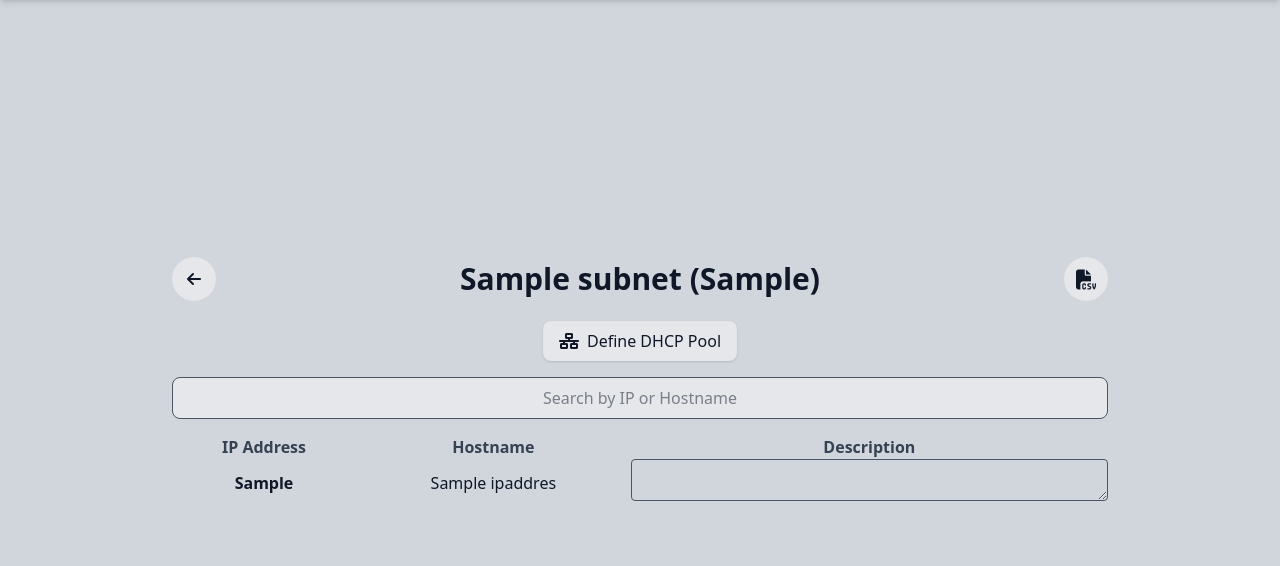
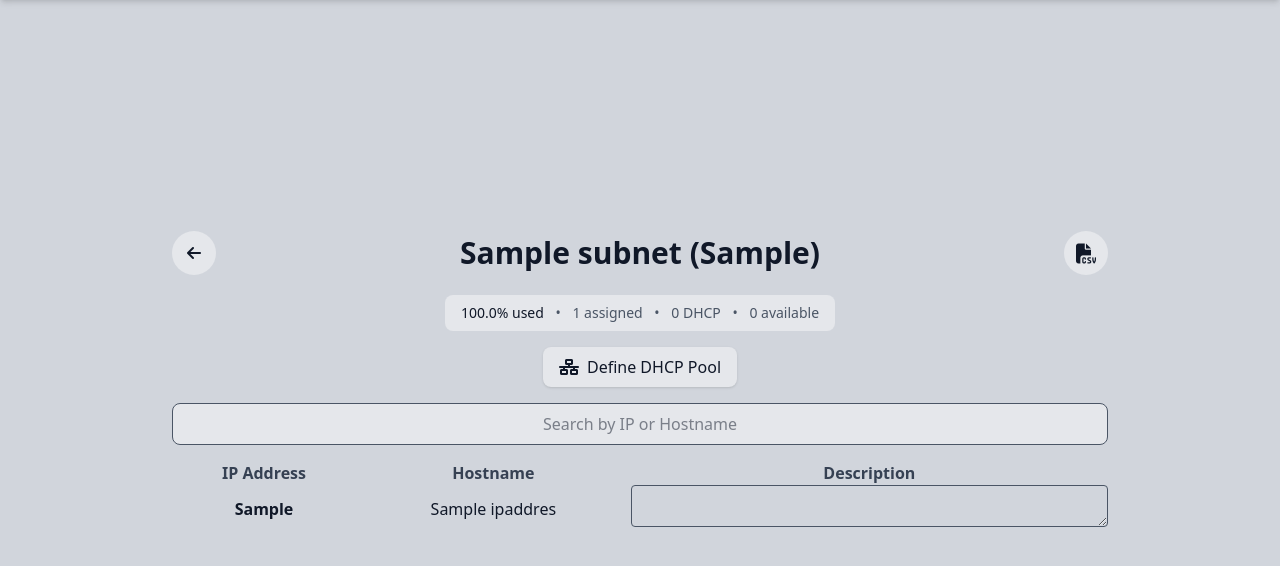
Before and after one commit to JDB-NET/ipam, a Flask app: page /subnet/1 in a window 1280 px wide. Shown: the part 56-622 px from the top of the page. Run offline with Flask 3, Linux system fonts and the light colour scheme; a user stored in the database is signed in; data comes from the database, SQL or seed files in the repository; tables that the repository leaves empty hold one stand-in row (values such as "Sample post"); style sheets or scripts are compiled from the project's sources.

Commit message:
feat: :sparkles: subnet utilisation stats

```diff
--- a/routes.py
+++ b/routes.py
@@ -172,17 +172,46 @@ def register_routes(app):
     @permission_required('view_index')
     def index():
         from flask import current_app
-        with get_db_connection(current_app) as conn:
+        conn = get_db_connection(current_app)
+        try:
             cursor = conn.cursor()
             cursor.execute('SELECT id, name, cidr, site FROM Subnet')
             subnets = cursor.fetchall()
-        sites_subnets = {}
-        for subnet in subnets:
-            site = subnet[3] or 'Unassigned'
-            if site not in sites_subnets:
-                sites_subnets[site] = []
-            sites_subnets[site].append({'id': subnet[0], 'name': subnet[1], 'cidr': subnet[2]})
-        return render_with_user('index.html', sites_subnets=sites_subnets)
+            sites_subnets = {}
+            for subnet in subnets:
+                site = subnet[3] or 'Unassigned'
+                if site not in sites_subnets:
+                    sites_subnets[site] = []
+
+                # Calculate utilization for each subnet
+                subnet_id = subnet[0]
+                cursor.execute('SELECT COUNT(*) FROM IPAddress WHERE subnet_id = %s', (subnet_id,))
+                total_ips = cursor.fetchone()[0]
+
+                cursor.execute('''
+                    SELECT COUNT(*) FROM IPAddress ip
+                    WHERE ip.subnet_id = %s AND ip.id IN (SELECT ip_id FROM DeviceIPAddress)
+                ''', (subnet_id,))
+                assigned_ips = cursor.fetchone()[0]
+
+                cursor.execute('''
+                    SELECT COUNT(*) FROM IPAddress ip
+                    WHERE ip.subnet_id = %s AND ip.hostname = 'DHCP' AND ip.id NOT IN (SELECT ip_id FROM DeviceIPAddress)
+                ''', (subnet_id,))
+                dhcp_ips = cursor.fetchone()[0]
+
+                used_ips = assigned_ips + dhcp_ips
+                utilization_percent = (used_ips / total_ips * 100) if total_ips > 0 else 0
+
+                sites_subnets[site].append({
+                    'id': subnet[0],
+                    'name': subnet[1],
+                    'cidr': subnet[2],
+                    'utilization': round(utilization_percent, 1)
+                })
+            return render_with_user('index.html', sites_subnets=sites_subnets)
+        finally:
+            conn.close()
 
     @app.route('/devices')
     @permission_required('view_devices')
@@ -504,6 +533,35 @@ def register_routes(app):
             subnet = cursor.fetchone()
             cursor.execute('SELECT * FROM IPAddress WHERE subnet_id = %s', (subnet_id,))
             ip_addresses = cursor.fetchall()
+
+            # Calculate utilization stats
+            cursor.execute('SELECT COUNT(*) FROM IPAddress WHERE subnet_id = %s', (subnet_id,))
+            total_ips = cursor.fetchone()[0]
+
+            cursor.execute('''
+                SELECT COUNT(*) FROM IPAddress ip
+                WHERE ip.subnet_id = %s AND ip.id IN (SELECT ip_id FROM DeviceIPAddress)
+            ''', (subnet_id,))
+            assigned_ips = cursor.fetchone()[0]
+
+            cursor.execute('''
+                SELECT COUNT(*) FROM IPAddress ip
+                WHERE ip.subnet_id = %s AND ip.hostname = 'DHCP' AND ip.id NOT IN (SELECT ip_id FROM DeviceIPAddress)
+            ''', (subnet_id,))
+            dhcp_ips = cursor.fetchone()[0]
+
+            available_ips = total_ips - assigned_ips - dhcp_ips
+            used_ips = assigned_ips + dhcp_ips
+            utilization_percent = (used_ips / total_ips * 100) if total_ips > 0 else 0
+
+            utilization_stats = {
+                'total': total_ips,
+                'assigned': assigned_ips,
+                'dhcp': dhcp_ips,
+                'available': available_ips,
+                'percent': round(utilization_percent, 1)
+            }
+
             cursor.execute('SELECT id, name, description FROM Device')
             devices = cursor.fetchall()
             device_name_map = {name.lower(): (id, description) for id, name, description in devices}
@@ -517,7 +575,7 @@ def register_routes(app):
                     if match:
                         device_id, device_description = match
                 ip_addresses_with_device.append((ip[0], ip[1], hostname, device_id, device_description))
-        return render_with_user('subnet.html', subnet={'id': subnet[0], 'name': subnet[1], 'cidr': subnet[2]}, ip_addresses=ip_addresses_with_device)
+        return render_with_user('subnet.html', subnet={'id': subnet[0], 'name': subnet[1], 'cidr': subnet[2]}, ip_addresses=ip_addresses_with_device, utilization=utilization_stats)
 
     @app.route('/add_subnet', methods=['POST'])
     @permission_required('add_subnet')
@@ -594,7 +652,42 @@ def register_routes(app):
         with get_db_connection(current_app) as conn:
             cursor = conn.cursor()
             cursor.execute('SELECT id, name, cidr, site FROM Subnet ORDER BY site, name')
-            subnets = [dict(id=row[0], name=row[1], cidr=row[2], site=row[3] or 'Unassigned') for row in cursor.fetchall()]
+            subnet_rows = cursor.fetchall()
+            subnets = []
+            for row in subnet_rows:
+                subnet_id = row[0]
+                # Calculate utilization for each subnet
+                cursor.execute('SELECT COUNT(*) FROM IPAddress WHERE subnet_id = %s', (subnet_id,))
+                total_ips = cursor.fetchone()[0]
+
+                cursor.execute('''
+                    SELECT COUNT(*) FROM IPAddress ip
+                    WHERE ip.subnet_id = %s AND ip.id IN (SELECT ip_id FROM DeviceIPAddress)
+                ''', (subnet_id,))
+                assigned_ips = cursor.fetchone()[0]
+
+                cursor.execute('''
+                    SELECT COUNT(*) FROM IPAddress ip
+                    WHERE ip.subnet_id = %s AND ip.hostname = 'DHCP' AND ip.id NOT IN (SELECT ip_id FROM DeviceIPAddress)
+                ''', (subnet_id,))
+                dhcp_ips = cursor.fetchone()[0]
+
+                available_ips = total_ips - assigned_ips - dhcp_ips
+                used_ips = assigned_ips + dhcp_ips
+                utilization_percent = (used_ips / total_ips * 100) if total_ips > 0 else 0
+
+                subnets.append({
+                    'id': row[0],
+                    'name': row[1],
+                    'cidr': row[2],
+                    'site': row[3] or 'Unassigned',
+                    'utilization': {
+                        'percent': round(utilization_percent, 1),
+                        'assigned': assigned_ips,
+                        'used': used_ips,
+                        'total': total_ips
+                    }
+                })
         return render_with_user('admin.html', subnets=subnets,
                                can_add_subnet=has_permission('add_subnet'),
                                can_edit_subnet=has_permission('edit_subnet'),
@@ -1676,8 +1769,6 @@ def register_routes(app):
                             reserved_for_dhcp = True
                             break
                         if candidate_ip == end_ip:
-                            if candidate_ip == ip:
-                                reserved_for_dhcp = True
                             in_range = False
                     if reserved_for_dhcp:
                         return jsonify({'error': 'This IP is reserved for DHCP and cannot be assigned to a device'}), 400
--- a/templates/subnet.html
+++ b/templates/subnet.html
@@ -20,6 +20,19 @@
                     <i class="fas fa-file-csv fa-lg"></i>
                 </button>
             </div>
+            {% if utilization %}
+            <div class="hidden sm:flex justify-center mb-4">
+                <div class="bg-gray-200 dark:bg-zinc-800 px-4 py-2 rounded-lg text-sm">
+                    <span class="font-medium">{{ utilization.percent }}% used</span>
+                    <span class="text-gray-600 dark:text-gray-400 mx-2">•</span>
+                    <span class="text-gray-600 dark:text-gray-400">{{ utilization.assigned }} assigned</span>
+                    <span class="text-gray-600 dark:text-gray-400 mx-2">•</span>
+                    <span class="text-gray-600 dark:text-gray-400">{{ utilization.dhcp }} DHCP</span>
+                    <span class="text-gray-600 dark:text-gray-400 mx-2">•</span>
+                    <span class="text-gray-600 dark:text-gray-400">{{ utilization.available }} available</span>
+                </div>
+            </div>
+            {% endif %}
             <div class="flex justify-center mb-4">
                 <a href="/subnet/{{ subnet.id }}/dhcp" class="hidden sm:flex bg-gray-200 hover:bg-gray-400 dark:bg-zinc-700 dark:hover:bg-zinc-600 px-4 py-2 rounded-lg shadow items-center gap-2">
                     <i class="fas fa-network-wired"></i> Define DHCP Pool
```
Also changed, not shown: templates/admin.html (+9 -0 lines).
